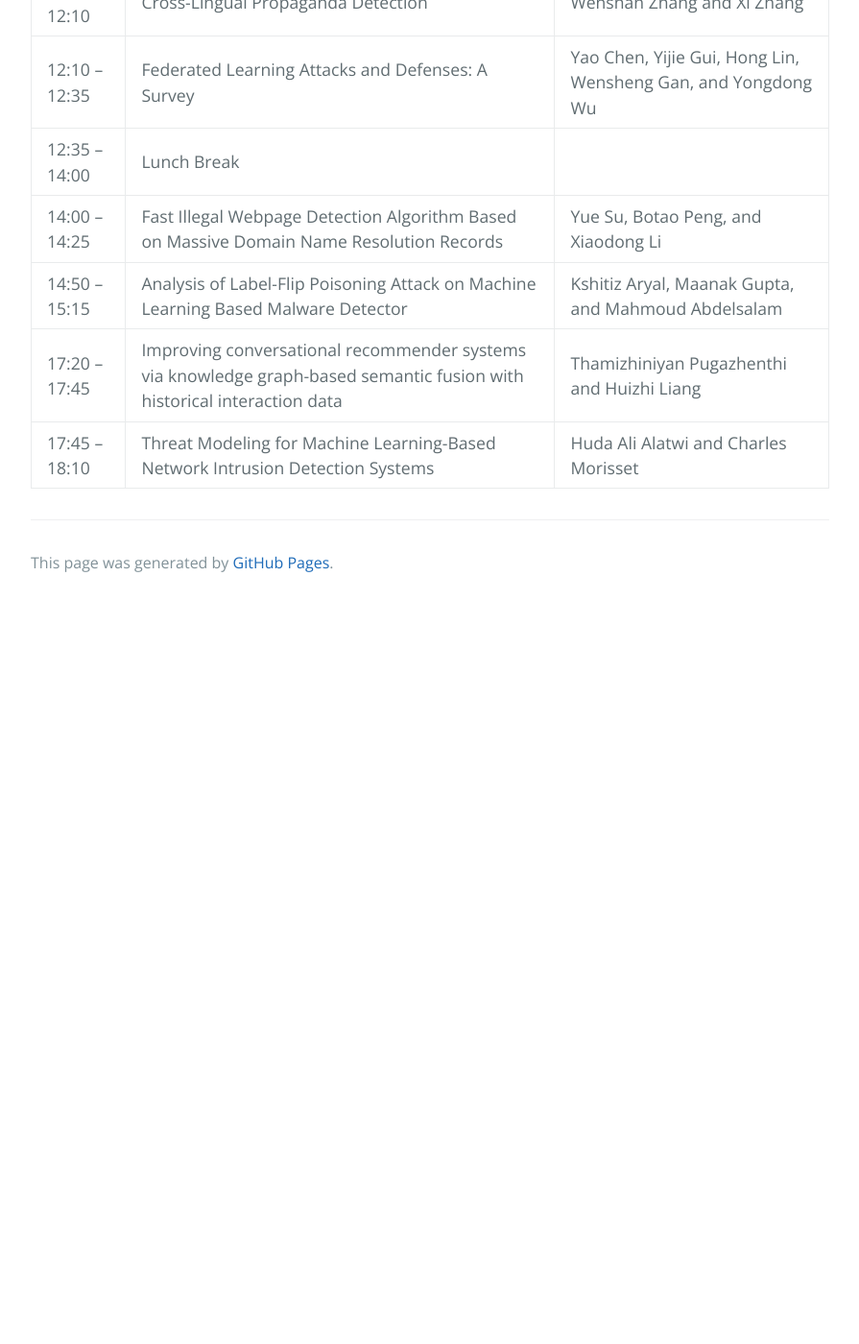
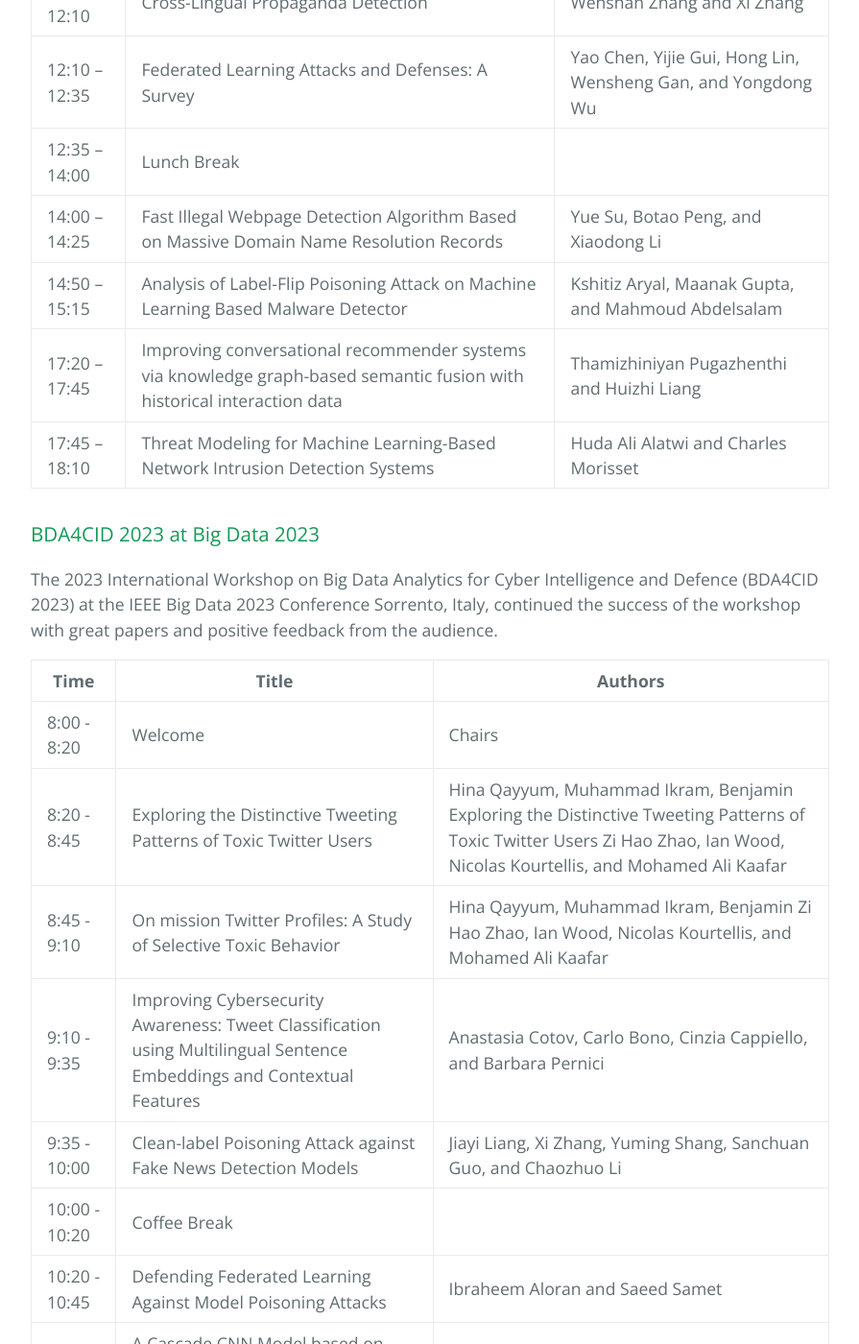
Before and after one commit to bda4cid/bda4cid.github.io, a Jekyll site: the page built from Previous.md, in a window 1280 px wide and 1400 px high, scrolled down 4763 px. Shown: the whole window at 96% size, without its empty margins (192-1087 px from the left). Built offline with Jekyll 4.4.1, drawn with Linux system fonts in a browser that asks for light colours; our own code applies the rules of GitHub Pages for plain Markdown files; before the commit the page ends 5393 px from its top, so only the background shows below that; some of the changed text lies outside the part shown.

Commit message:
Update Previous.md

```diff
--- a/Previous.md
+++ b/Previous.md
@@ -88,3 +88,23 @@ Day 2:
 | 14:50 – 15:15 | Analysis of Label-Flip Poisoning Attack on Machine Learning Based Malware Detector | Kshitiz Aryal, Maanak Gupta, and Mahmoud Abdelsalam |
 | 17:20 – 17:45 | Improving conversational recommender systems via knowledge graph-based semantic fusion with historical interaction data | Thamizhiniyan Pugazhenthi and Huizhi Liang |
 | 17:45 – 18:10 | Threat Modeling for Machine Learning-Based Network Intrusion Detection Systems | Huda Ali Alatwi and Charles Morisset |
+
+
+### BDA4CID 2023 at Big Data 2023
+
+The 2023 International Workshop on Big Data Analytics for Cyber Intelligence and Defence (BDA4CID 2023) at the IEEE Big Data 2023 Conference Sorrento, Italy, continued the success of the workshop with great papers and positive feedback from the audience.
+
+
+| Time           | Title                     | Authors        |
+|----------------|---------------------------|----------------|
+| 8\:00 - 8\:20  | Welcome                   | Chairs         |
+| 8\:20 - 8\:45  | Exploring the Distinctive Tweeting Patterns of Toxic Twitter Users | Hina Qayyum, Muhammad Ikram, Benjamin Exploring the Distinctive Tweeting Patterns of Toxic Twitter Users Zi Hao Zhao, Ian Wood, Nicolas Kourtellis, and Mohamed Ali Kaafar |
+| 8\:45 - 9:10   | On mission Twitter Profiles: A Study of Selective Toxic Behavior | Hina Qayyum, Muhammad Ikram, Benjamin Zi Hao Zhao, Ian Wood, Nicolas Kourtellis, and Mohamed Ali Kaafar |
+| 9\:10 - 9:35   | Improving Cybersecurity Awareness: Tweet Classification using Multilingual Sentence Embeddings and Contextual Features | Anastasia Cotov, Carlo Bono, Cinzia Cappiello, and Barbara Pernici |
+| 9\:35 - 10:00  | Clean-label Poisoning Attack against Fake News Detection Models | Jiayi Liang, Xi Zhang, Yuming Shang, Sanchuan Guo, and Chaozhuo Li |
+| 10\:00 - 10:20 | Coffee Break              |                |
+| 10\:20 - 10:45 | Defending Federated Learning Against Model Poisoning Attacks | Ibraheem Aloran and Saeed Samet |
+| 10\:45 - 11:10 | A Cascade CNN Model based on Adaptive Learning Rate Thresholding for Reliable Face Recognition | Imen Labiadh, Larbi Boubchir, and Hassene Seddik |
+| 11\:10 - 11:35 | Transformer-based LLMs in Cybersecurity: An in-depth Study on Log Anomaly Detection and Conversational Defense Mechanisms | Prasasthy Balasubramanian, Justin Seby, and Panos Kostakos |
+| 11\:35 - 12:00 | Complementary Attention-Based Deep Learning Detection of Fake Faces | Supriyo Sadhya and Xiaojun Qi |
+| 12\:00 - 12:15 | Closing Remarks           |                 |
```
